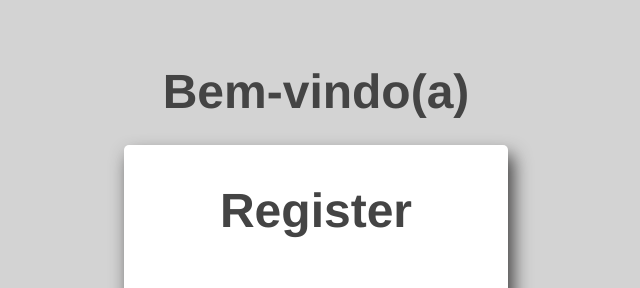
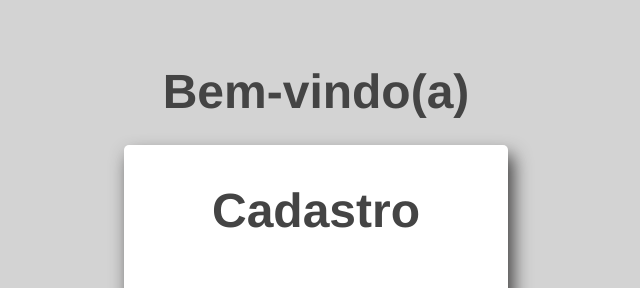
Before and after one commit to IRMZI/Desafio-Front-End, a React (Create React App) app: page /registerpage in a window 1280 px wide. Shown: the top 288 px of the page, without its empty margins (324-964 px from the left). Built offline with nearby package versions, Linux system fonts and the light colour scheme.

Commit message:
Atualizando READ.ME
Atualizando README

```diff
--- a/src/Components/Registerpage/RegisterPage.jsx
+++ b/src/Components/Registerpage/RegisterPage.jsx
@@ -37,7 +37,7 @@ const RegisterPage = () => {
     <section className="card">
       <h1 className="tittle">Bem-vindo(a)</h1>
       <form>
-        <h1 className="loginTittle">Register</h1>
+        <h1 className="loginTittle">Cadastro</h1>
         {/* EMAIL */}
         <EmailField
           value={email}
```
Also changed, not shown: 1 other file (tests, documents, lock files or other folders).
